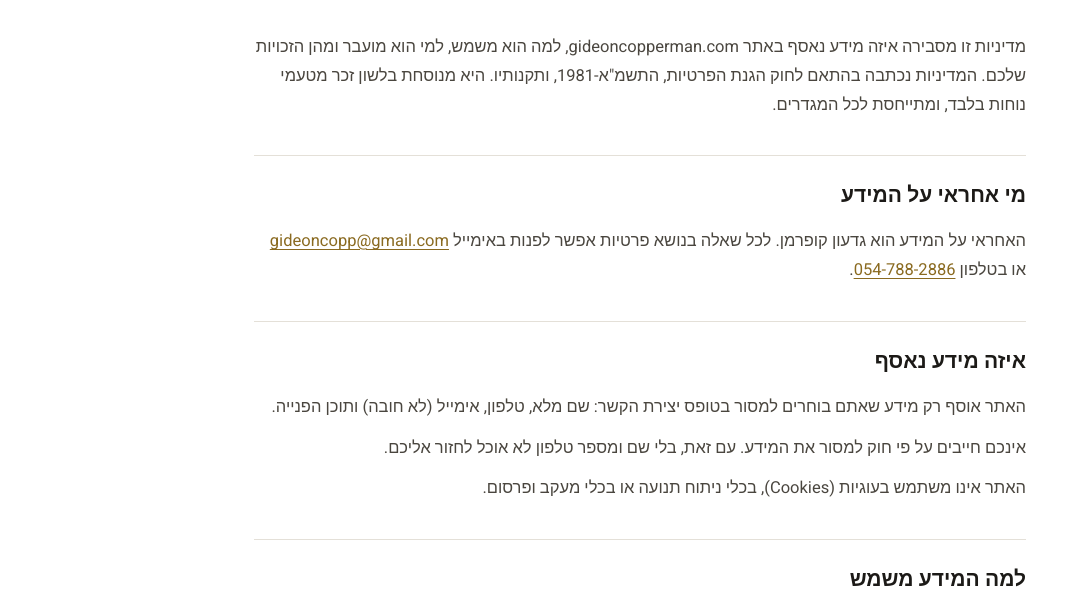
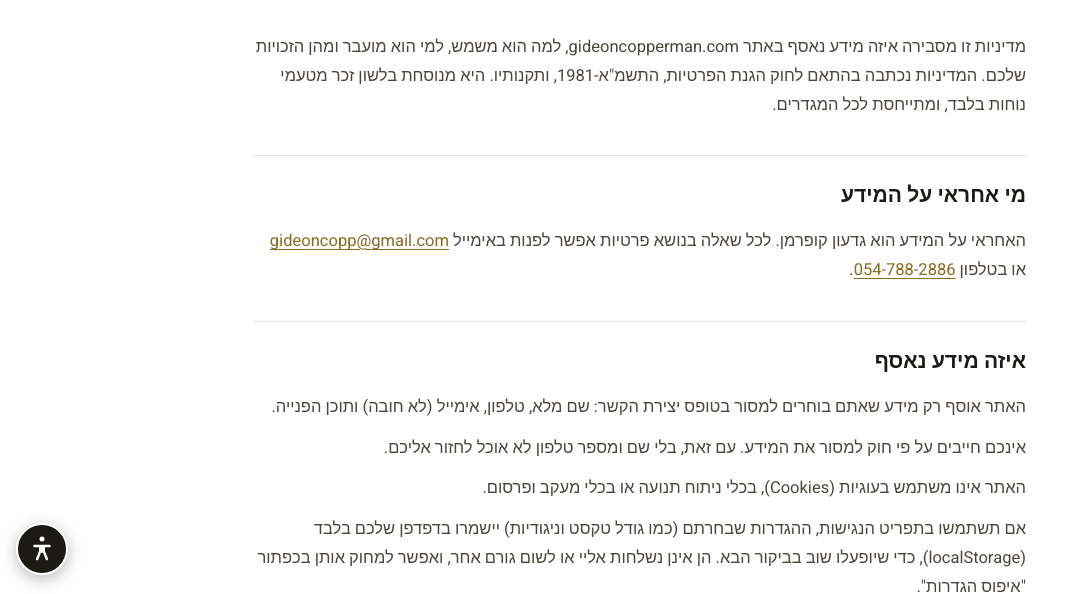
Before and after one commit to yoniys/Gideon-Cooperman2, a plain HTML site: page privacy.html in a window 1280 px wide. Shown: the part 209-803 px from the top of the page, without its empty margins (0-1079 px from the left). Drawn offline with Linux system fonts and the light colour scheme.

Commit message:
Add an always-visible accessibility menu
A round button in the bottom-left corner of every page opens a menu
with text size (100-150%), high contrast, underlined links, stop
animations, reset, and a link to the accessibility statement.
Self-contained (no third-party service); choices are kept only in the
visitor's browser via localStorage and are removed on reset.

The accessibility statement lists the menu, and the privacy policy
explains the localStorage use.

Co-Authored-By: Claude Opus 5.5 <noreply@anthropic.com>

```diff
--- /dev/null
+++ b/a11y.js
@@ -0,0 +1,185 @@
+/*
+ * Accessibility menu (תפריט נגישות)
+ * A small, self-contained widget: larger text, high contrast, underlined links,
+ * stop animations, and a link to the accessibility statement.
+ * Choices are saved only in the visitor's browser (localStorage) and never sent anywhere.
+ * Load it in <head> (not deferred) so saved choices apply before the page paints.
+ */
+(function () {
+  var KEY = 'a11y-prefs';
+  var TEXT_STEPS = [1, 1.15, 1.3, 1.5];
+  var DEFAULTS = { text: 0, contrast: false, links: false, motion: false };
+  var prefs = copy(DEFAULTS);
+  var root = document.documentElement;
+
+  function copy(o) { var r = {}; for (var k in o) r[k] = o[k]; return r; }
+
+  try {
+    var saved = JSON.parse(localStorage.getItem(KEY) || 'null');
+    if (saved) for (var k in prefs) if (k in saved) prefs[k] = saved[k];
+    prefs.text = Math.max(0, Math.min(TEXT_STEPS.length - 1, parseInt(prefs.text, 10) || 0));
+  } catch (e) { /* storage unavailable: use defaults */ }
+
+  function save() {
+    try { localStorage.setItem(KEY, JSON.stringify(prefs)); } catch (e) { /* ignore */ }
+  }
+
+  function apply() {
+    root.style.setProperty('--a11y-zoom', TEXT_STEPS[prefs.text]);
+    root.classList.toggle('a11y-text', prefs.text > 0);
+    root.classList.toggle('a11y-contrast', !!prefs.contrast);
+    root.classList.toggle('a11y-links', !!prefs.links);
+    root.classList.toggle('a11y-motion', !!prefs.motion);
+  }
+
+  var css = [
+    /* ---- page adjustments ---- */
+    'html.a11y-text body > *:not(.a11y-widget){zoom:var(--a11y-zoom);}',
+    'html.a11y-links a{text-decoration:underline !important; text-underline-offset:3px;}',
+    'html.a11y-motion *, html.a11y-motion *::before, html.a11y-motion *::after{animation:none !important; transition:none !important; scroll-behavior:auto !important;}',
+    'html.a11y-motion .reveal{opacity:1 !important; transform:none !important;}',
+    'html.a11y-contrast{--ink:#000; --ink-soft:#000; --gray:#1f1f1f; --gray-line:#4d4d4d; --field-line:#000; --gold:#5c4510; --gold-deep:#5c4510; --gold-soft:#ffd27a;}',
+    'html.a11y-contrast body{color:#000;}',
+    'html.a11y-contrast .hero::before{opacity:.12;}',
+    'html.a11y-contrast .one-section, html.a11y-contrast .arm-card{background:#000 !important;}',
+    'html.a11y-contrast .one-section p, html.a11y-contrast .one-head .sub, html.a11y-contrast .one-body, html.a11y-contrast .arm-card p{color:#fff !important;}',
+    'html.a11y-contrast .logo-item img{filter:none;}',
+
+    /* ---- the widget itself (fixed colours so page modes never break it) ---- */
+    '.a11y-widget{position:fixed; left:16px; bottom:16px; z-index:1000; direction:rtl; font-family:"Heebo",system-ui,-apple-system,sans-serif; line-height:1.4;}',
+    '.a11y-widget *{box-sizing:border-box;}',
+    '.a11y-widget :focus-visible{outline:3px solid #c9a355 !important; outline-offset:2px;}',
+    '.a11y-toggle{width:52px; height:52px; border-radius:50%; background:#1c1a17; color:#fff; border:2px solid #fff; box-shadow:0 4px 16px rgba(0,0,0,.28); display:flex; align-items:center; justify-content:center; cursor:pointer; padding:0;}',
+    '.a11y-toggle:hover{background:#8a6a20;}',
+    '.a11y-toggle svg{width:30px; height:30px; display:block;}',
+    '.a11y-panel{position:absolute; left:0; bottom:64px; width:min(300px, calc(100vw - 32px)); background:#fff; color:#1c1a17; border:1px solid #8f897d; border-radius:6px; box-shadow:0 12px 40px rgba(0,0,0,.22); padding:18px;}',
+    '.a11y-panel[hidden]{display:none;}',
+    '.a11y-panel h2{font-size:17px; font-weight:700; margin:0 0 10px; padding:0; border:0; color:#1c1a17;}',
+    '.a11y-row{display:flex; align-items:center; justify-content:space-between; gap:10px; padding:10px 0; border-top:1px solid #e4e0d8; font-size:15px;}',
+    '.a11y-size{display:flex; align-items:center; gap:6px;}',
+    '.a11y-size output{min-width:44px; text-align:center; font-size:14px; color:#4a463f;}',
+    '.a11y-btn{font:inherit; font-size:15px; font-weight:600; background:#faf9f7; color:#1c1a17; border:1px solid #8f897d; border-radius:4px; min-width:40px; min-height:38px; padding:4px 10px; cursor:pointer;}',
+    '.a11y-btn:hover:not(:disabled){border-color:#1c1a17;}',
+    '.a11y-btn:disabled{opacity:.4; cursor:default;}',
+    '.a11y-opt{width:100%; display:flex; align-items:center; justify-content:space-between; gap:10px; font:inherit; font-size:15px; background:none; color:#1c1a17; border:0; border-top:1px solid #e4e0d8; padding:11px 0; cursor:pointer; text-align:right;}',
+    '.a11y-state{flex-shrink:0; font-size:12.5px; font-weight:600; border:1px solid #8f897d; border-radius:20px; padding:2px 10px; color:#4a463f; background:#fff;}',
+    '.a11y-opt[aria-pressed="true"] .a11y-state{background:#1c1a17; border-color:#1c1a17; color:#fff;}',
+    '.a11y-foot{display:flex; align-items:center; justify-content:space-between; gap:10px; border-top:1px solid #e4e0d8; padding-top:12px; margin-top:2px; font-size:14px;}',
+    '.a11y-foot a{color:#8a6a20; text-decoration:underline; text-underline-offset:3px;}',
+    '.a11y-reset{font:inherit; font-size:14px; background:none; border:0; color:#1c1a17; text-decoration:underline; text-underline-offset:3px; cursor:pointer; padding:4px 0;}',
+    '@media print{.a11y-widget{display:none;}}'
+  ].join('\n');
+
+  var style = document.createElement('style');
+  style.id = 'a11y-style';
+  style.textContent = css;
+  (document.head || root).appendChild(style);
+  apply();
+
+  var ICON = '<svg viewBox="0 0 24 24" fill="currentColor" aria-hidden="true" focusable="false">' +
+    '<circle cx="12" cy="4" r="2"/>' +
+    '<path d="M19 9.5c0 .55-.45 1-1 1h-3.6v3.1l2.4 6.05a1 1 0 1 1-1.86.74L12.9 15h-1.8l-2.04 5.39a1 1 0 1 1-1.86-.74l2.4-6.05V10.5H6a1 1 0 1 1 0-2h12c.55 0 1 .45 1 1Z"/>' +
+    '</svg>';
+
+  var OPTIONS = [
+    { key: 'contrast', label: 'ניגודיות גבוהה' },
+    { key: 'links', label: 'הדגשת קישורים' },
+    { key: 'motion', label: 'עצירת אנימציות' }
+  ];
+
+  function build() {
+    var statementHref = 'accessibility.html';
+
+    var wrap = document.createElement('div');
+    wrap.className = 'a11y-widget';
+    wrap.innerHTML =
+      '<button type="button" class="a11y-toggle" id="a11yToggle" aria-expanded="false" aria-controls="a11yPanel" aria-label="תפריט נגישות">' + ICON + '</button>' +
+      '<div class="a11y-panel" id="a11yPanel" role="dialog" aria-modal="false" aria-labelledby="a11yTitle" hidden>' +
+        '<h2 id="a11yTitle">תפריט נגישות</h2>' +
+        '<div class="a11y-row">' +
+          '<span id="a11ySizeLabel">גודל טקסט</span>' +
+          '<div class="a11y-size" role="group" aria-labelledby="a11ySizeLabel">' +
+            '<button type="button" class="a11y-btn" data-size="-1" aria-label="הקטנת טקסט">א-</button>' +
+            '<output id="a11ySizeValue" aria-live="polite"></output>' +
+            '<button type="button" class="a11y-btn" data-size="1" aria-label="הגדלת טקסט">א+</button>' +
+          '</div>' +
+        '</div>' +
+        OPTIONS.map(function (o) {
+          return '<button type="button" class="a11y-opt" data-opt="' + o.key + '" aria-pressed="false">' +
+                   '<span>' + o.label + '</span><span class="a11y-state" aria-hidden="true"></span>' +
+                 '</button>';
+        }).join('') +
+        '<div class="a11y-foot">' +
+          '<a href="' + statementHref + '">הצהרת נגישות</a>' +
+          '<button type="button" class="a11y-reset">איפוס הגדרות</button>' +
+        '</div>' +
+      '</div>';
+    document.body.appendChild(wrap);
+
+    var toggle = wrap.querySelector('#a11yToggle');
+    var panel = wrap.querySelector('#a11yPanel');
+    var sizeOut = wrap.querySelector('#a11ySizeValue');
+    var minus = wrap.querySelector('[data-size="-1"]');
+    var plus = wrap.querySelector('[data-size="1"]');
+
+    function render() {
+      sizeOut.textContent = Math.round(TEXT_STEPS[prefs.text] * 100) + '%';
+      minus.disabled = prefs.text === 0;
+      plus.disabled = prefs.text === TEXT_STEPS.length - 1;
+      OPTIONS.forEach(function (o) {
+        var b = wrap.querySelector('[data-opt="' + o.key + '"]');
+        var on = !!prefs[o.key];
+        b.setAttribute('aria-pressed', on ? 'true' : 'false');
+        b.querySelector('.a11y-state').textContent = on ? 'פעיל' : 'כבוי';
+      });
+    }
+
+    function update() { apply(); save(); render(); }
+
+    function open() {
+      panel.hidden = false;
+      toggle.setAttribute('aria-expanded', 'true');
+      var first = panel.querySelector('button:not(:disabled)');
+      if (first) first.focus();
+    }
+    function close(returnFocus) {
+      panel.hidden = true;
+      toggle.setAttribute('aria-expanded', 'false');
+      if (returnFocus) toggle.focus();
+    }
+
+    toggle.addEventListener('click', function () { panel.hidden ? open() : close(false); });
+
+    panel.addEventListener('click', function (e) {
+      var t = e.target.closest('button');
+      if (!t) return;
+      if (t.hasAttribute('data-size')) {
+        prefs.text = Math.max(0, Math.min(TEXT_STEPS.length - 1, prefs.text + parseInt(t.getAttribute('data-size'), 10)));
+        update();
+        if (t.disabled) (t === plus ? minus : plus).focus();
+      } else if (t.hasAttribute('data-opt')) {
+        var key = t.getAttribute('data-opt');
+        prefs[key] = !prefs[key];
+        update();
+      } else if (t.classList.contains('a11y-reset')) {
+        prefs = copy(DEFAULTS);
+        apply();
+        render();
+        try { localStorage.removeItem(KEY); } catch (err) { /* ignore */ }
+        minus.focus();
+      }
+    });
+
+    document.addEventListener('keydown', function (e) {
+      if (e.key === 'Escape' && !panel.hidden) close(true);
+    });
+    document.addEventListener('click', function (e) {
+      if (!panel.hidden && !wrap.contains(e.target)) close(false);
+    });
+
+    render();
+  }
+
+  if (document.readyState === 'loading') document.addEventListener('DOMContentLoaded', build);
+  else build();
+})();
--- a/privacy.html
+++ b/privacy.html
@@ -34,6 +34,7 @@
   li{margin-bottom:8px;}
   footer{border-top:1px solid var(--gray-line); padding:28px 0; font-size:14px; color:var(--gray);}
 </style>
+<script src="a11y.js"></script>
 </head>
 <body>
 <a href="#main" class="skip-link">דלג לתוכן הראשי</a>
@@ -59,6 +60,7 @@
     <p>האתר אוסף רק מידע שאתם בוחרים למסור בטופס יצירת הקשר: שם מלא, טלפון, אימייל (לא חובה) ותוכן הפנייה.</p>
     <p>אינכם חייבים על פי חוק למסור את המידע. עם זאת, בלי שם ומספר טלפון לא אוכל לחזור אליכם.</p>
     <p>האתר אינו משתמש בעוגיות (Cookies), בכלי ניתוח תנועה או בכלי מעקב ופרסום.</p>
+    <p>אם תשתמשו בתפריט הנגישות, ההגדרות שבחרתם (כמו גודל טקסט וניגודיות) יישמרו בדפדפן שלכם בלבד (localStorage), כדי שיופעלו שוב בביקור הבא. הן אינן נשלחות אליי או לשום גורם אחר, ואפשר למחוק אותן בכפתור "איפוס הגדרות".</p>
 
     <h2>למה המידע משמש</h2>
     <p>המידע משמש אך ורק כדי לחזור אליכם בנוגע לפנייה, לתאם פגישת ייעוץ ולנהל את הקשר העסקי שנוצר בעקבותיה.</p>
```
Also changed, not shown: accessibility.html (+2 -0 lines), index.html (+1 -0 lines).
